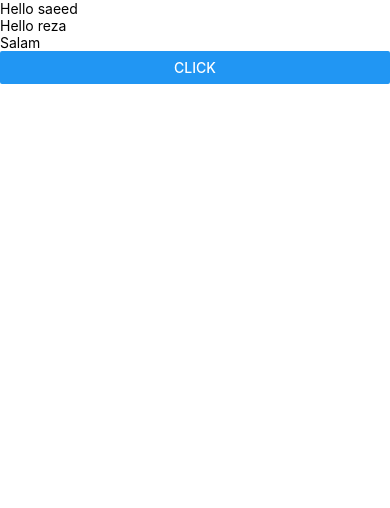
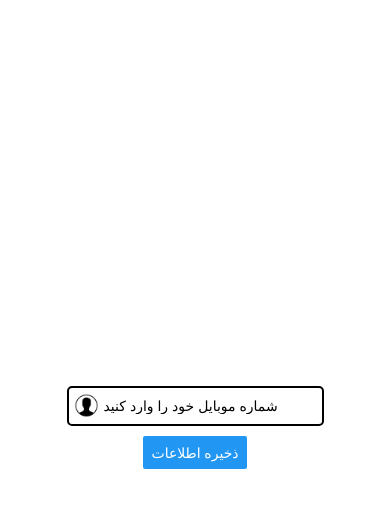
Before and after one commit to SaeedArshinchiBonab/Test, a React Native app: screen / in a window 390 px wide. Shown: the top 508 px of the page. Built offline with nearby package versions, Linux system fonts and the light colour scheme.

Commit message:
Chenge App.js For test textInput mobile

```diff
--- a/App.js
+++ b/App.js
@@ -1,31 +1,74 @@
 import React, { Component } from 'react';
-import { Button, Text, View } from 'react-native';
+import {
+  StyleSheet,
+  Button,
+  Text,
+  View,
+  TextInput,
+  Image,
+  Alert
+} from 'react-native';
 
-class TextComponent extends Component {
-  render() {
-    return (
-      <Text styles={{ fontFamily: 'IRANSansMobile', fontSize: 22 }}>
-        Hello {this.props.name}
-      </Text>
-    );
-  }
-}
 
 export default class App extends Component {
-  constructor(props){
+  constructor(props) {
     super(props);
-    this.state={title:'Salam'}
+    this.state = {
+      TextInputValue: ''
+    }
+  }
+  checkValue = () => {
+    if (this.state.TextInputValue == '') {
+      Alert.alert('لطفا شماره همراه خود را وارد کنید')
+      return false;
+    }
   }
   render() {
     return (
-      <View>
-        <TextComponent name="saeed" />
-        <TextComponent name="reza" />
-        <Text>
-          {this.state.title}
-        </Text>
-        <Button title="Click" onPress={()=>this.setState({title:''})}></Button>
+      <View style={styles.container}>
+        <View style={styles.sectionStyle}>
+          <Image source={require('./image/person_icon.png')} style={styles.imageStyle} />
+          <TextInput
+            style={{ flex: 1 }}
+            placeholder="شماره موبایل خود را وارد کنید"
+            underlineColorAndroid='transparent'
+            keyboardType='numeric'
+            value={this.state.TextInputValue}
+            onChangeText={(value) => this.setState({ TextInputValue: value })}
+          />
+        </View>
+        <Button
+          title="ذخیره اطلاعات"
+          onPress={this.checkValue}
+          color='#2196f3'
+        />
       </View>
     );
   }
 }
+const styles = StyleSheet.create({
+  container: {
+    flex: 1,
+    justifyContent: 'center',
+    alignItems: 'center'
+  },
+  sectionStyle: {
+    flexDirection: 'row',
+    justifyContent: 'center',
+    alignItems: 'center',
+    backgroundColor: '#fff',
+    borderWidth: 2,
+    borderColor: '#000',
+    height: 40,
+    borderRadius: 5,
+    margin: 10
+  },
+  imageStyle: {
+    padding: 10,
+    margin: 5,
+    height: 25,
+    width: 25,
+    resizeMode: 'stretch',
+    alignItems: 'center',
+  }
+})
```
Also changed, not shown: image/person_icon.png (added).
